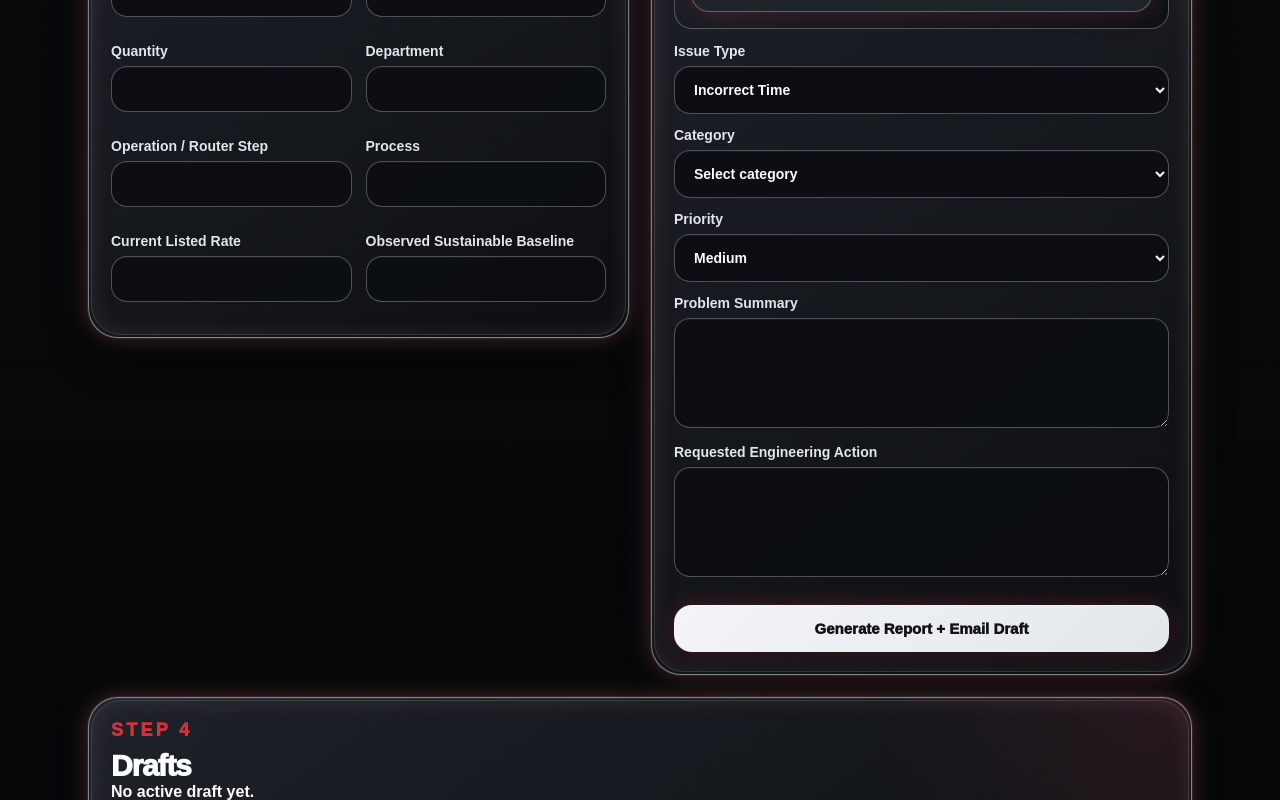
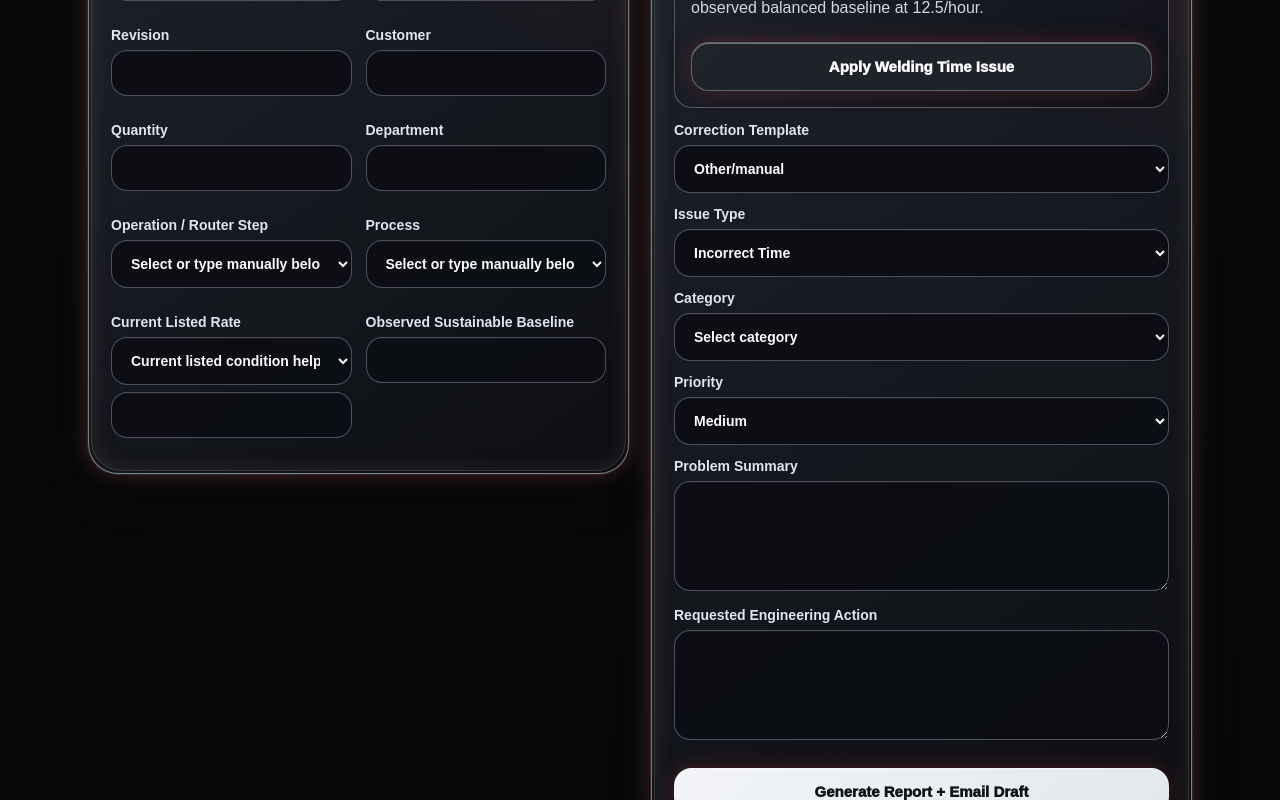
Before and after one commit to kool1160/Applied-intelligence-Ai-Woc, a Next.js app: page / in a window 1280 px wide. Shown: the part 3020-3820 px from the top of the page. Built offline with nearby package versions, Linux system fonts and the light colour scheme.

Commit message:
Add issue templates and dropdown correction entry

```diff
--- a/app/page.tsx
+++ b/app/page.tsx
@@ -28,6 +28,7 @@ type WocData = {
   priority: string;
   problemSummary: string;
   requestedAction: string;
+  correctionTemplate: string;
 };
 
 type SubmissionRecord = {
@@ -66,6 +67,7 @@ const blank: WocData = {
   priority: 'Medium',
   problemSummary: '',
   requestedAction: '',
+  correctionTemplate: 'Other/manual',
 };
 
 const confirmationLabels = [
@@ -102,6 +104,39 @@ const issueOptions = [
   'Other',
 ];
 
+
+const correctionTemplateOptions = [
+  'Welding time correction',
+  'Missing grinding operation',
+  'Missing welding operation',
+  'Missing fixture callout',
+  'Wrong operation/process',
+  'Missing setup time',
+  'Missing finish/polish time',
+  'Incorrect quantity/routing info',
+  'Other/manual',
+];
+
+const operationProcessOptions = [
+  'CT10 – Laser Cut',
+  'RW10 – Cobot Welder',
+  'WD10 – Welding',
+  'QC10 – Inspection',
+  'FM10 – Forming',
+  'Grinding',
+  'Polishing / Finish',
+  'Fixture / Setup',
+  'Other/manual',
+];
+
+const currentConditionOptions = [
+  '0 / missing time',
+  'Incorrect rate',
+  'Missing operation',
+  'Missing setup',
+  'Missing fixture callout',
+  'Other/manual',
+];
 const categoryOptions = ['Welding', 'Machining', 'Fixtures', 'Routing', 'Material', 'Hardware', 'Quality', 'Other'];
 const priorityOptions = ['Low', 'Medium', 'High', 'Urgent'];
 
@@ -340,6 +375,7 @@ export default function Home() {
       priority: 'High',
       problemSummary: 'The current listed welding rate of 33 parts per hour is not obtainable or sustainable under actual production conditions.',
       requestedAction: 'Please review and update the welding runtime/rate from 33 parts per hour to a sustainable baseline of 12.5 parts per hour, or establish the correct Engineering-approved welding time.',
+      correctionTemplate: 'Welding time correction',
     });
     setShowDraft(false);
     setChecks(Array(5).fill(false));
@@ -471,25 +507,52 @@ export default function Home() {
     }
   };
 
-  const applyWeldingTimeTemplate = () => {
-    const currentRate = data.currentListedRate || '33 parts per hour';
-    const baseline = data.observedBaseline || '12.5 parts per hour';
 
-    setData((current) => ({
-      ...current,
-      department: current.department || 'Welding',
-      process: current.process || 'WELDING',
-      currentListedRate: current.currentListedRate || currentRate,
-      observedBaseline: current.observedBaseline || baseline,
+  const applyTemplate = (templateName: string) => {
+    setData((current) => {
+      const currentRate = current.currentListedRate || '[CURRENT RATE]';
+      const baseline = current.observedBaseline || '[OBSERVED BASELINE]';
+      const operation = current.operation || '[OPERATION]';
+
+      const templateMap: Record<string, Partial<WocData>> = {
+        'Welding time correction': {
           issueType: 'Incorrect Time',
           category: current.category || 'Welding',
           priority: 'High',
           problemSummary: `The current listed welding rate of ${currentRate} is not obtainable or sustainable under actual production conditions. A more balanced observed baseline is ${baseline}.`,
           requestedAction: `Please review and update the welding runtime/rate from ${currentRate} to a sustainable baseline of ${baseline}, or establish the correct Engineering-approved welding time.`,
-    }));
+        },
+        'Missing grinding operation': {
+          issueType: 'Missing Operation',
+          problemSummary: 'The router is missing a required grinding operation for this work order/part.',
+          requestedAction: `Please add a grinding operation to the router with a reviewed production baseline of ${baseline}, or establish the correct Engineering-approved grinding time.`,
+        },
+        'Missing welding operation': {
+          issueType: 'Missing Operation',
+          problemSummary: 'The router is missing a required welding operation for this work order/part.',
+          requestedAction: 'Please review the router and add the missing welding operation with the correct Engineering-approved welding time.',
+        },
+        'Missing fixture callout': {
+          issueType: 'Missing Fixture Callout',
+          problemSummary: 'The router does not clearly identify the required fixture or holding method for this operation.',
+          requestedAction: 'Please add the required fixture/callout or holding instruction to the router so the job can be set up consistently.',
+        },
+        'Wrong operation/process': {
+          issueType: 'Wrong Routing',
+          problemSummary: 'The current router operation/process appears incorrect for the required work content.',
+          requestedAction: `Please review the router and add the missing operation: ${operation}.`,
+        },
+      };
+
+      return {
+        ...current,
+        correctionTemplate: templateName,
+        ...(templateMap[templateName] || {}),
+      };
+    });
     setShowDraft(false);
     setChecks(Array(5).fill(false));
-    setStatus('Welding time correction template applied.');
+    setStatus(`${templateName} template applied. You can edit any field.`);
   };
 
   const today = new Date().toLocaleDateString();
@@ -899,6 +962,12 @@ ${emailBody}`;
               </select>
             </label>
             <label>
+              Correction Template
+              <select value={data.correctionTemplate} onChange={(event) => applyTemplate(event.target.value)}>
+                {correctionTemplateOptions.map((item) => <option key={item}>{item}</option>)}
+              </select>
+            </label>
+            <label>
               Issue Type
               <select value={data.issueType} onChange={(event) => setField('issueType', event.target.value)}>
                 {issueOptions.map((item) => <option key={item}>{item}</option>)}
@@ -945,7 +1014,22 @@ ${emailBody}`;
           {dataFields.map(([field, label]) => (
             <label key={field}>
               {label}
+              {field === 'operation' || field === 'process' ? (
+                <select value={data[field]} onChange={(event) => setField(field, event.target.value)}>
+                  <option value="">Select or type manually below</option>
+                  {operationProcessOptions.map((item) => <option key={item}>{item}</option>)}
+                </select>
+              ) : field === 'currentListedRate' ? (
+                <>
+                  <select value={currentConditionOptions.includes(data.currentListedRate) ? data.currentListedRate : ''} onChange={(event) => setField('currentListedRate', event.target.value)}>
+                    <option value="">Current listed condition helper</option>
+                    {currentConditionOptions.map((item) => <option key={item}>{item}</option>)}
+                  </select>
                   <input value={data[field]} onChange={(event) => setField(field, event.target.value)} />
+                </>
+              ) : (
+                <input value={data[field]} onChange={(event) => setField(field, event.target.value)} />
+              )}
             </label>
           ))}
         </div>
@@ -959,8 +1043,14 @@ ${emailBody}`;
         <div className="template-card">
           <strong>Fast template</strong>
           <p>Use this for the current welding time issue: listed at 33/hour, observed balanced baseline at 12.5/hour.</p>
-          <button type="button" className="secondary" onClick={applyWeldingTimeTemplate}>Apply Welding Time Issue</button>
+          <button type="button" className="secondary" onClick={() => applyTemplate('Welding time correction')}>Apply Welding Time Issue</button>
         </div>
+        <label>
+          Correction Template
+          <select value={data.correctionTemplate} onChange={(event) => applyTemplate(event.target.value)}>
+            {correctionTemplateOptions.map((item) => <option key={item}>{item}</option>)}
+          </select>
+        </label>
         <label>
           Issue Type
           <select value={data.issueType} onChange={(event) => setField('issueType', event.target.value)}>
```
Lines whose indentation alone changed are shown as unchanged.
